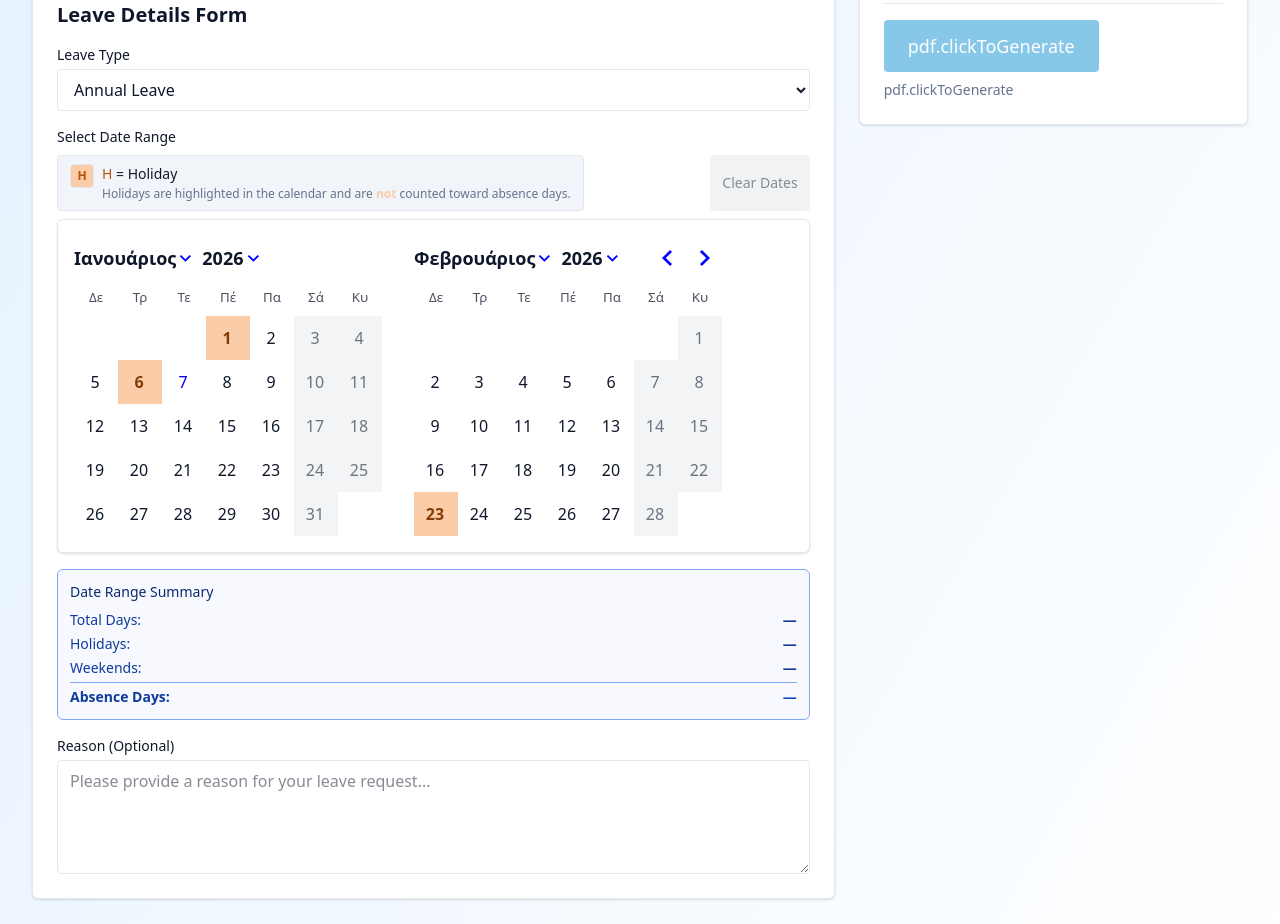
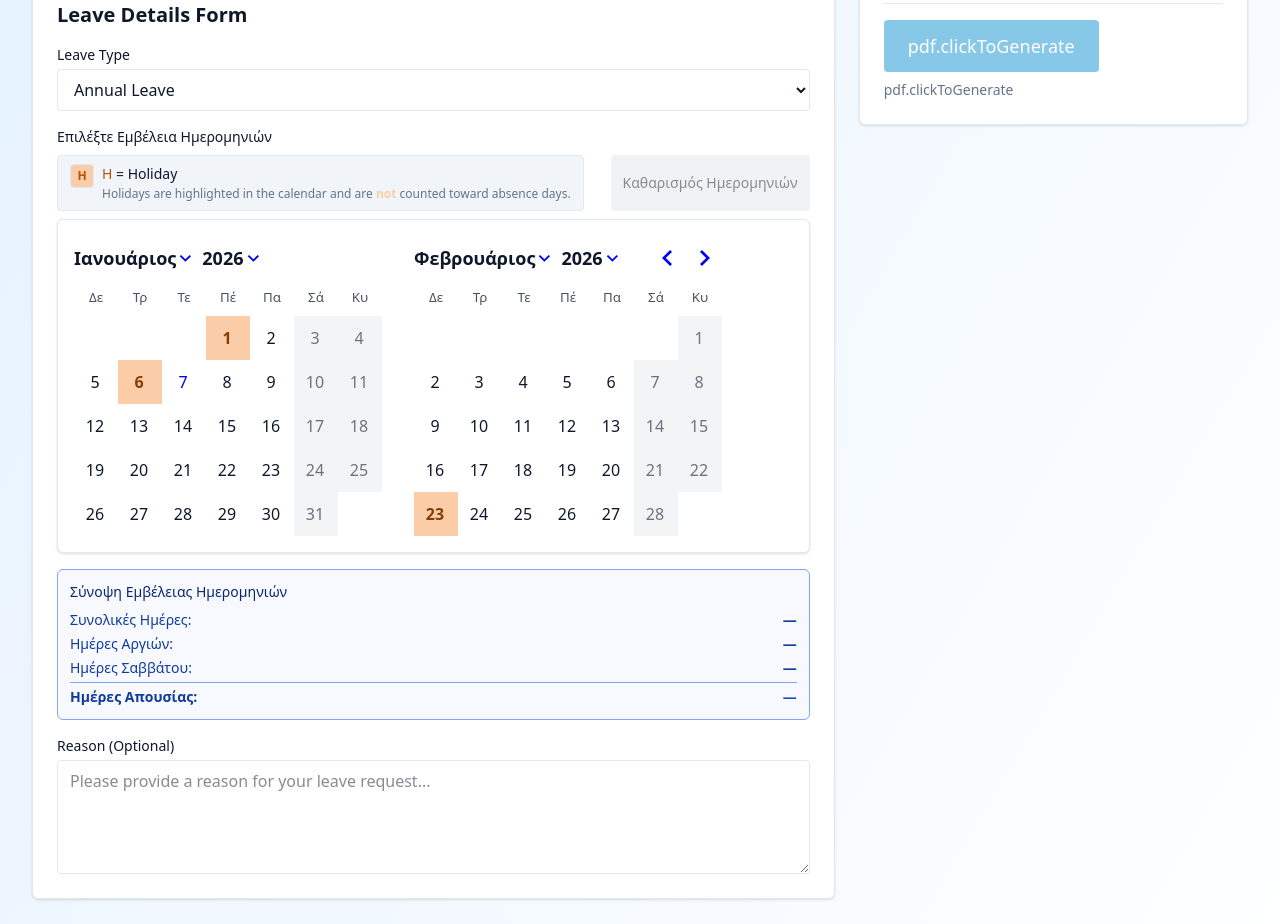
Before and after one commit to jimzord12/absence-pdf-maker, a React (Vite) app: page / in a window 1280 px wide. Shown: the part 1120-2044 px from the top of the page. Built offline with nearby package versions, Linux system fonts and the light colour scheme; what @react-pdf/renderer would draw is missing.

Commit message:
113: migrate DateRangeField to i18next

```diff
--- a/src/features/leave-request/ui/components/DateRangeField.tsx
+++ b/src/features/leave-request/ui/components/DateRangeField.tsx
@@ -1,5 +1,6 @@
 import { el } from 'date-fns/locale';
 import React, { useId, useMemo } from 'react';
+import { useTranslation } from 'react-i18next';
 import { DayPicker } from 'react-day-picker';
 import 'react-day-picker/style.css';
 import type { FieldErrors } from 'react-hook-form';
@@ -34,12 +35,20 @@ const MODIFIERS_CLASS_NAMES = {
 } as const;
 
 // Footer component for absence calculation display
-const Footer: React.FC<AbsenceSummary & { hasDates: boolean }> = ({
+interface FooterProps extends AbsenceSummary {
+  hasDates: boolean;
+  tCommon: (key: string, options?: Record<string, unknown>) => string;
+  tForms: (key: string, options?: Record<string, unknown>) => string;
+}
+
+const Footer: React.FC<FooterProps> = ({
   totalDays,
   holidayDays,
   weekendDays,
   absenceDays,
   hasDates,
+  tCommon,
+  tForms,
 }) => {
   // Helper to display value or em dash when no dates are selected
   const displayValue = (value: number) => (hasDates ? value : '—');
@@ -50,10 +59,12 @@ const Footer: React.FC<AbsenceSummary & { hasDates: boolean }> = ({
       role="region"
       aria-live="polite"
     >
-      <p className="text-sm text-info-900 dark:text-info-100 font-medium">Date Range Summary</p>
+      <p className="text-sm text-info-900 dark:text-info-100 font-medium">
+        {tCommon('labels.dateRangeSummary')}
+      </p>
       <div className="mt-2 space-y-1 text-sm text-info-800 dark:text-info-200">
         <div className="flex justify-between">
-          <span>Total Days:</span>
+          <span>{tForms('leave.absence.totalDays')}:</span>
           <span
             className="font-semibold"
             aria-label={`Total days in range: ${displayValue(totalDays)}`}
@@ -62,7 +73,7 @@ const Footer: React.FC<AbsenceSummary & { hasDates: boolean }> = ({
           </span>
         </div>
         <div className="flex justify-between">
-          <span>Holidays:</span>
+          <span>{tForms('leave.absence.holidayDays')}:</span>
           <span
             className="font-semibold"
             aria-label={`Holidays in range: ${displayValue(holidayDays)}`}
@@ -71,7 +82,7 @@ const Footer: React.FC<AbsenceSummary & { hasDates: boolean }> = ({
           </span>
         </div>
         <div className="flex justify-between">
-          <span>Weekends:</span>
+          <span>{tForms('leave.absence.weekendDays')}:</span>
           <span
             className="font-semibold"
             aria-label={`Weekend days in range: ${displayValue(weekendDays)}`}
@@ -80,7 +91,7 @@ const Footer: React.FC<AbsenceSummary & { hasDates: boolean }> = ({
           </span>
         </div>
         <div className="flex justify-between border-t border-info-300 dark:border-info-800 pt-1">
-          <span className="font-semibold">Absence Days:</span>
+          <span className="font-semibold">{tForms('leave.absence.absenceDays')}:</span>
           <span
             className="font-bold text-info-700 dark:text-info-300"
             aria-label={`Total absence days: ${displayValue(absenceDays)}`}
@@ -112,6 +123,13 @@ const Footer: React.FC<AbsenceSummary & { hasDates: boolean }> = ({
  * Component uses useFormContext to access form methods (watch, setValue) for reactive updates.
  */
 export const DateRangeField: React.FC<DateRangeFieldProps> = ({ errors, holidaySet, locale }) => {
+  const { t: tCommon } = useTranslation('common') as {
+    t: (key: string, options?: Record<string, unknown>) => string;
+  };
+  const { t: tForms } = useTranslation('forms') as {
+    t: (key: string, options?: Record<string, unknown>) => string;
+  };
+
   const methods = useFormContext<LeaveRequest>();
   const { watch, setValue } = methods || {
     watch: () => undefined,
@@ -233,7 +251,9 @@ export const DateRangeField: React.FC<DateRangeFieldProps> = ({ errors, holidayS
   if (!methods) {
     return (
       <div className="p-4 bg-warning-50 dark:bg-warning-950 border border-warning-300 dark:border-warning-800 rounded-lg">
-        <p className="text-sm text-warning-900 dark:text-warning-100">Form context not available</p>
+        <p className="text-sm text-warning-900 dark:text-warning-100">
+          {tCommon('labels.formContextNotAvailable')}
+        </p>
       </div>
     );
   }
@@ -244,7 +264,7 @@ export const DateRangeField: React.FC<DateRangeFieldProps> = ({ errors, holidayS
         id={`${dateFieldId}-label`}
         className="block text-sm font-medium text-[color:var(--color-text-primary)]"
       >
-        Select Date Range
+        {tCommon('labels.selectDateRange')}
       </span>
       <div className="flex justify-between gap-2">
         <HolidaysLegend />
@@ -256,17 +276,17 @@ export const DateRangeField: React.FC<DateRangeFieldProps> = ({ errors, holidayS
             setValue('startDate', undefined, { shouldDirty: true, shouldValidate: false });
             setValue('endDate', undefined, { shouldDirty: true, shouldValidate: false });
           }}
-          title="Clear selected dates"
-          aria-label="Clear selected dates"
+          title={tCommon('labels.clearDatesTooltip')}
+          aria-label={tCommon('labels.clearDatesTooltip')}
           className="flex-shrink-0"
         >
-          Clear Dates
+          {tCommon('labels.clearDates')}
         </Button>
       </div>
       <div
         className="p-4 border border-[color:var(--color-border)] rounded-lg bg-[color:var(--color-surface)] shadow-sm"
         role="region"
-        aria-label="Calendar"
+        aria-label={tCommon('labels.calendar')}
       >
         <DayPicker
           mode="range"
@@ -290,7 +310,7 @@ export const DateRangeField: React.FC<DateRangeFieldProps> = ({ errors, holidayS
           )}
         </div>
       )}
-      <Footer {...absenceDaysCalculation} hasDates={!!startDate && !!endDate} />
+      <Footer {...absenceDaysCalculation} hasDates={!!startDate && !!endDate} tCommon={tCommon} tForms={tForms} />
     </div>
   );
 };
--- a/src/i18n/locales/en.json
+++ b/src/i18n/locales/en.json
@@ -5,7 +5,19 @@
     "no": "No",
     "loading": "Loading...",
     "required": "Required",
-    "optional": "Optional"
+    "optional": "Optional",
+    "labels": {
+      "selectDateRange": "Select Date Range",
+      "clearDates": "Clear Dates",
+      "clearDatesTooltip": "Clear selected dates",
+      "calendar": "Calendar",
+      "formContextNotAvailable": "Form context not available",
+      "dateRangeSummary": "Date Range Summary",
+      "totalDays": "Total Days",
+      "holidays": "Holidays",
+      "weekends": "Weekends",
+      "absenceDays": "Absence Days"
+    }
   },
   "forms": {
     "actions": {
--- a/src/i18n/locales/gr.json
+++ b/src/i18n/locales/gr.json
@@ -5,7 +5,19 @@
     "no": "Όχι",
     "loading": "Φόρτωση...",
     "required": "Απαιτείται",
-    "optional": "Προαιρετικό"
+    "optional": "Προαιρετικό",
+    "labels": {
+      "selectDateRange": "Επιλέξτε Εμβέλεια Ημερομηνιών",
+      "clearDates": "Καθαρισμός Ημερομηνιών",
+      "clearDatesTooltip": "Καθαρισμός επιλεγμένων ημερομηνιών",
+      "calendar": "Ημερολόγιο",
+      "formContextNotAvailable": "Το περιβάλλον της φόρμας δεν είναι διαθέσιμο",
+      "dateRangeSummary": "Σύνοψη Εμβέλειας Ημερομηνιών",
+      "totalDays": "Συνολικές Ημέρες",
+      "holidays": "Αργίες",
+      "weekends": "Σαββατοκύριακα",
+      "absenceDays": "Ημέρες Απουσίας"
+    }
   },
   "forms": {
     "actions": {
```
Also changed, not shown: 2 other files (tests, documents, lock files or other folders).
